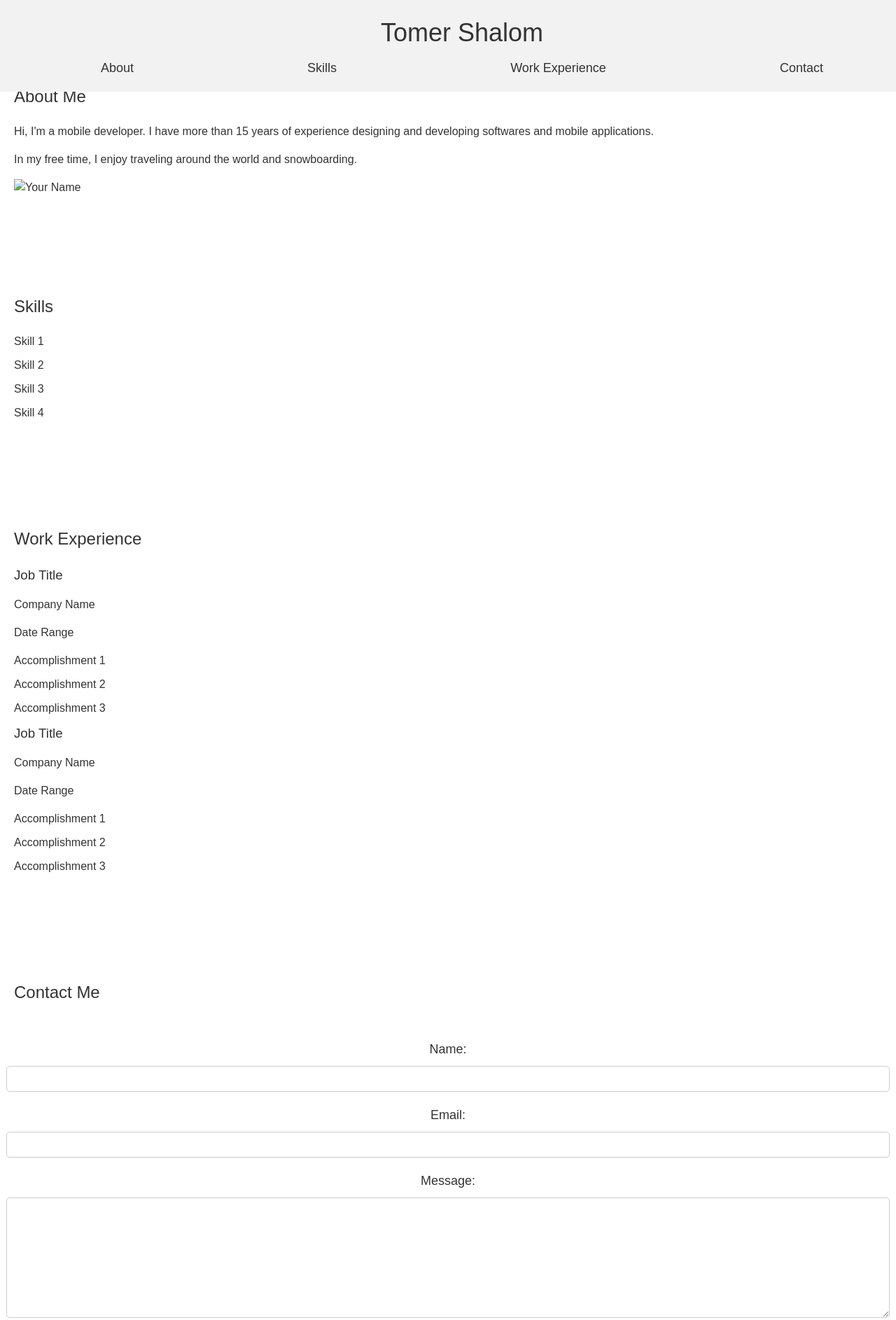
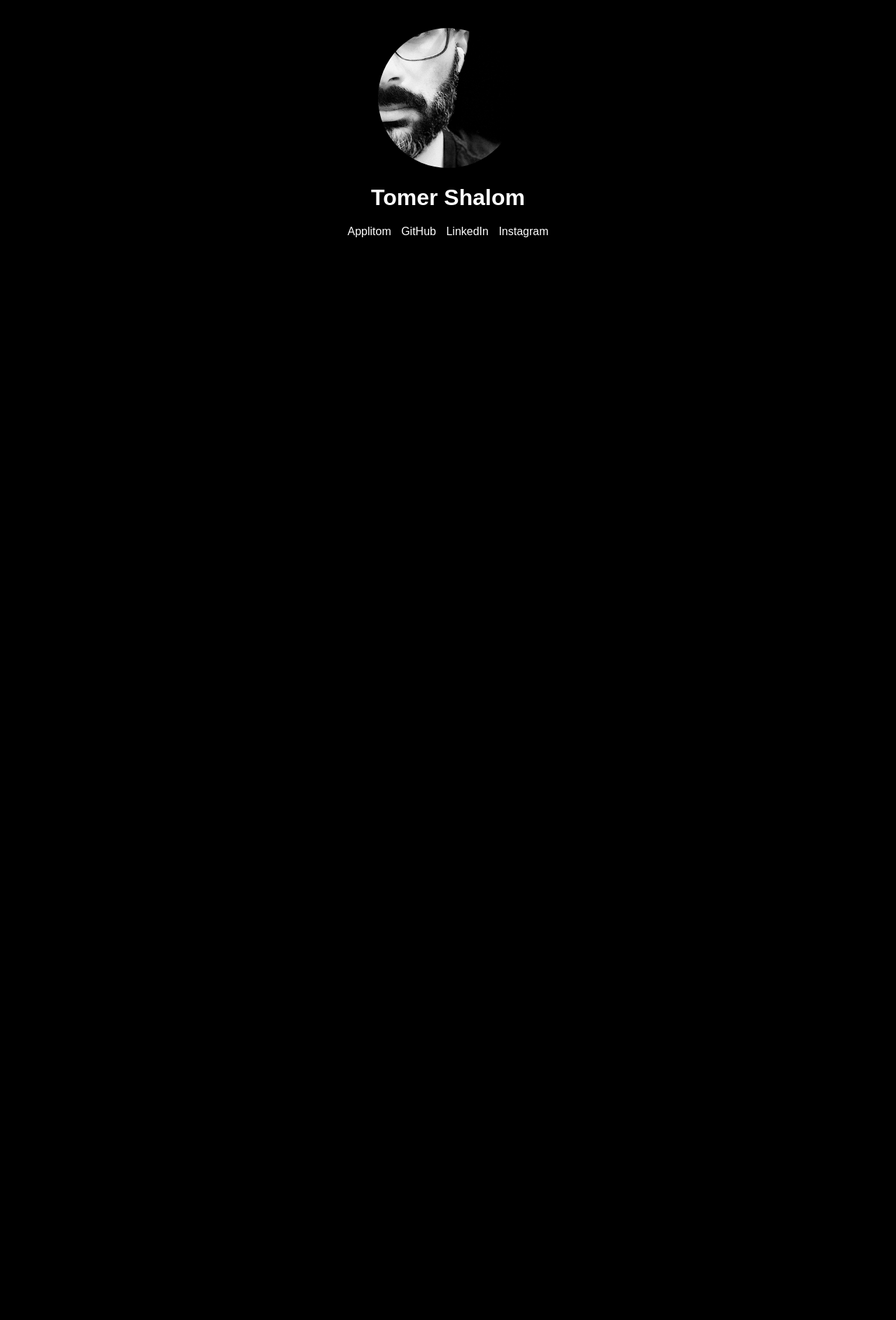
Before and after one commit to tomershalom/tomershalom.github.io, a plain HTML site: page index.html in a window 1280 px wide. Shown: the top 1886 px of the page at 70% size. After the commit the page ends 800 px from the top, so only its background shows below. Drawn offline with Linux system fonts and the light colour scheme.

Commit message:
tomer shalom

```diff
--- a/index.html
+++ b/index.html
@@ -1,82 +1,58 @@
 <!DOCTYPE html>
-<html lang="en">
+<html>
   <head>
+    <title>Tomer Shalom</title>
     <meta charset="UTF-8">
-    <title>Tomer Shalom</title>
-    <link rel="stylesheet" href="style.css">
+    <meta name="viewport" content="width=device-width, initial-scale=1.0">
+    <style>
+      /* Add styles for the page here */
+      body {
+        font-family: Arial, sans-serif;
+        background-color: #000;
+        color: #fff;
+        margin: 0;
+        padding: 0;
+      }
+      .container {
+        max-width: 800px;
+        margin: 0 auto;
+        padding: 20px;
+        text-align: center;
+      }
+      img {
+        width: 200px;
+        height: 200px;
+        border-radius: 50%;
+        margin: 20px;
+      }
+      h1 {
+        margin-top: 0;
+      }
+      p {
+        font-size: 18px;
+        line-height: 1.5;
+        margin-bottom: 20px;
+      }
+      a {
+        color: #fff;
+        text-decoration: none;
+        margin: 5px;
+      }
+      a:hover {
+        text-decoration: underline;
+      }
+    </style>
   </head>
   <body>
-    <header>
+    <div class="container">
+      <img src="profilepic.jpg" alt="Tomer Shalom">
       <h1>Tomer Shalom</h1>
-      <nav>
-        <ul>
-          <li><a href="#about">About</a></li>
-          <li><a href="#skills">Skills</a></li>
-          <li><a href="#work">Work Experience</a></li>
-          <li><a href="#contact">Contact</a></li>
-        </ul>
-      </nav>
-    </header>
-
-    <section id="about">
-      <h2>About Me</h2>
-      <p>Hi, I'm a mobile developer. I have more than 15 years of experience designing and developing softwares and mobile applications.</p>
-      <p>In my free time, I enjoy traveling around the world and snowboarding.</p>
-      <img src="your-photo.jpg" alt="Your Name">
-    </section>
-
-    <section id="skills">
-      <h2>Skills</h2>
-      <ul>
-        <li>Skill 1</li>
-        <li>Skill 2</li>
-        <li>Skill 3</li>
-        <li>Skill 4</li>
-      </ul>
-    </section>
-
-    <section id="work">
-      <h2>Work Experience</h2>
-      <ul>
-        <li>
-          <h3>Job Title</h3>
-          <p>Company Name</p>
-          <p>Date Range</p>
-          <ul>
-            <li>Accomplishment 1</li>
-            <li>Accomplishment 2</li>
-            <li>Accomplishment 3</li>
-          </ul>
-        </li>
-        <li>
-          <h3>Job Title</h3>
-          <p>Company Name</p>
-          <p>Date Range</p>
-          <ul>
-            <li>Accomplishment 1</li>
-            <li>Accomplishment 2</li>
-            <li>Accomplishment 3</li>
-          </ul>
-        </li>
-      </ul>
-    </section>
-
-    <section id="contact">
-      <h2>Contact Me</h2>
-      <form>
-        <label for="name">Name:</label>
-        <input type="text" id="name" name="name">
-        <label for="email">Email:</label>
-        <input type="email" id="email" name="email">
-        <label for="message">Message:</label>
-        <textarea id="message" name="message"></textarea>
-        <button type="submit">Send Message</button>
-      </form>
-    </section>
-
-    <footer>
-      <p>Copyright © 2023 My Personal Landing Page.
-      <br>All rights reserved.</p>
-    </footer>
+      <div>
+        <a href="https://applitom.com">Applitom</a>
+        <a href="https://github.com/applitom">GitHub</a>
+        <a href="https://www.linkedin.com/in/tomer-shalom">LinkedIn</a>
+        <a href="https://www.instagram.com/tomersha">Instagram</a>
+      </div>
+    </div>
   </body>
 </html>
--- a/style.css
+++ /dev/null
@@ -1,121 +0,0 @@
-/* General Styles */
-
-body {
-  margin: 0;
-  font-family: Arial, sans-serif;
-  font-size: 16px;
-  line-height: 1.5;
-  color: #333;
-}
-
-h1, h2, h3 {
-  margin: 0;
-  font-weight: normal;
-}
-
-a {
-  text-decoration: none;
-  color: #333;
-}
-
-ul {
-  list-style: none;
-  margin: 0;
-  padding: 0;
-}
-
-img {
-  max-width: 100%;
-  height: auto;
-  display: block;
-  margin: 0 auto;
-}
-
-/* Header */
-
-header {
-  background-color: #f2f2f2;
-  padding: 20px;
-  text-align: center;
-  position: fixed;
-  top: 0;
-  left: 0;
-  width: 100%;
-}
-
-header h1 {
-  font-size: 36px;
-  margin-bottom: 10px;
-}
-
-header nav ul {
-  display: flex;
-  justify-content: space-around;
-}
-
-header nav ul li {
-  margin: 0 10px;
-}
-
-header nav ul li a {
-  font-size: 18px;
-}
-
-/* Sections */
-
-section {
-  margin-top: 100px;
-  padding: 20px;
-}
-
-section h2 {
-  font-size: 24px;
-  margin-bottom: 20px;
-}
-
-section ul li {
-  margin-bottom: 10px;
-}
-
-/* Contact Form */
-
-form {
-  margin-top: 50px;
-  display: flex;
-  flex-direction: column;
-  align-items: center;
-}
-
-label {
-  display: block;
-  margin-bottom: 10px;
-  font-size: 18px;
-}
-
-input[type="text"],
-input[type="email"],
-textarea {
-  padding: 10px;
-  border: 1px solid #ccc;
-  border-radius: 5px;
-  width: 100%;
-  margin-bottom: 20px;
-}
-
-textarea {
-  height: 150px;
-}
-
-button[type="submit"] {
-  background-color: #333;
-  color: #fff;
-  padding: 10px 20px;
-  border: none;
-  border-radius: 5px;
-  cursor: pointer;
-  font-size: 18px;
-}
-
-button[type="submit"]:hover {
-  background-color: #444;
-}
```
Also changed, not shown: profilepic.jpg (added).
